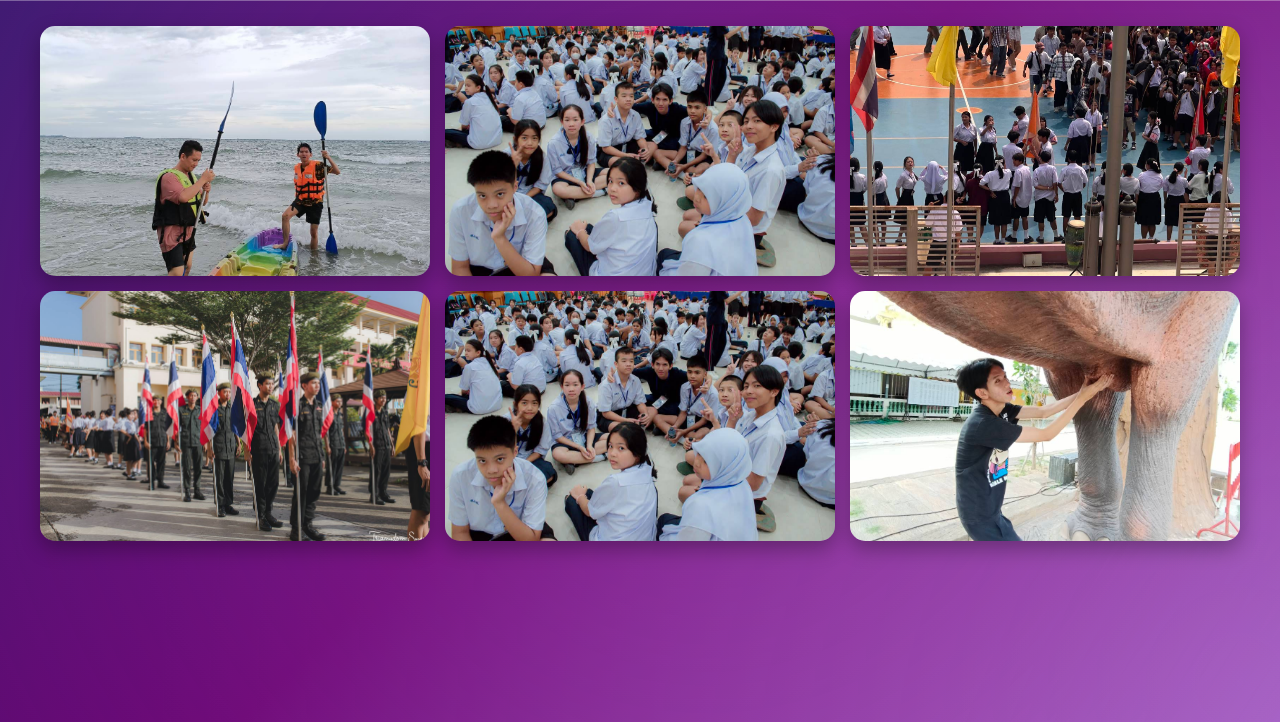
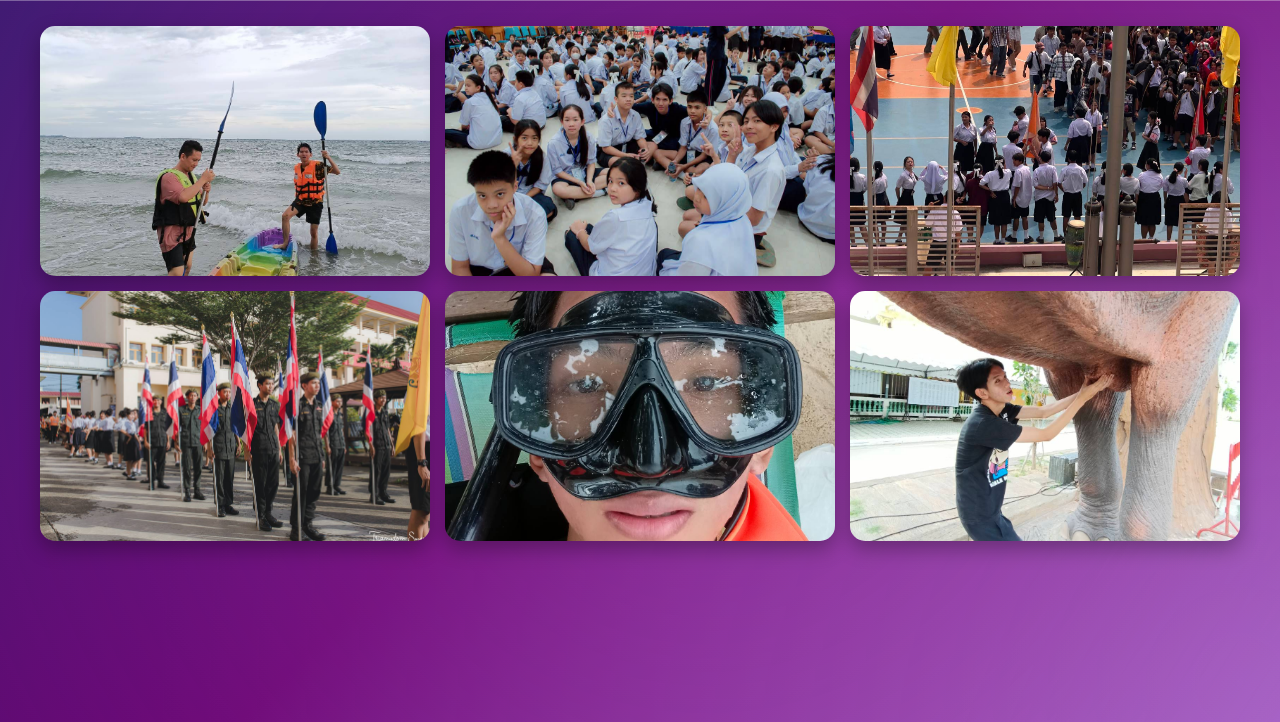
Before and after one commit to hochin478/hochin4.0, a plain HTML site: page activity.html in a window 1280 px wide. Shown: the part 78-800 px from the top of the page. Drawn offline with Linux system fonts and the light colour scheme.

Commit message:
Update activity.html

```diff
--- a/activity.html
+++ b/activity.html
@@ -22,7 +22,7 @@
         <div class="photo"><img src="gg.jpg" alt="Image 2"></div>
         <div class="photo"><img src="dd.jpg" alt="Image 3"></div>
         <div class="photo"><img src="ff.jpg" alt="Image 4"></div>
-        <div class="photo"><img src="gg.jpg" alt="Image 5"></div>
+        <div class="photo"><img src="ss.jpg" alt="Image 5"></div>
         <div class="photo"><img src="hh.jpg" alt="Image 6"></div>
     </main>
 </body>
```
